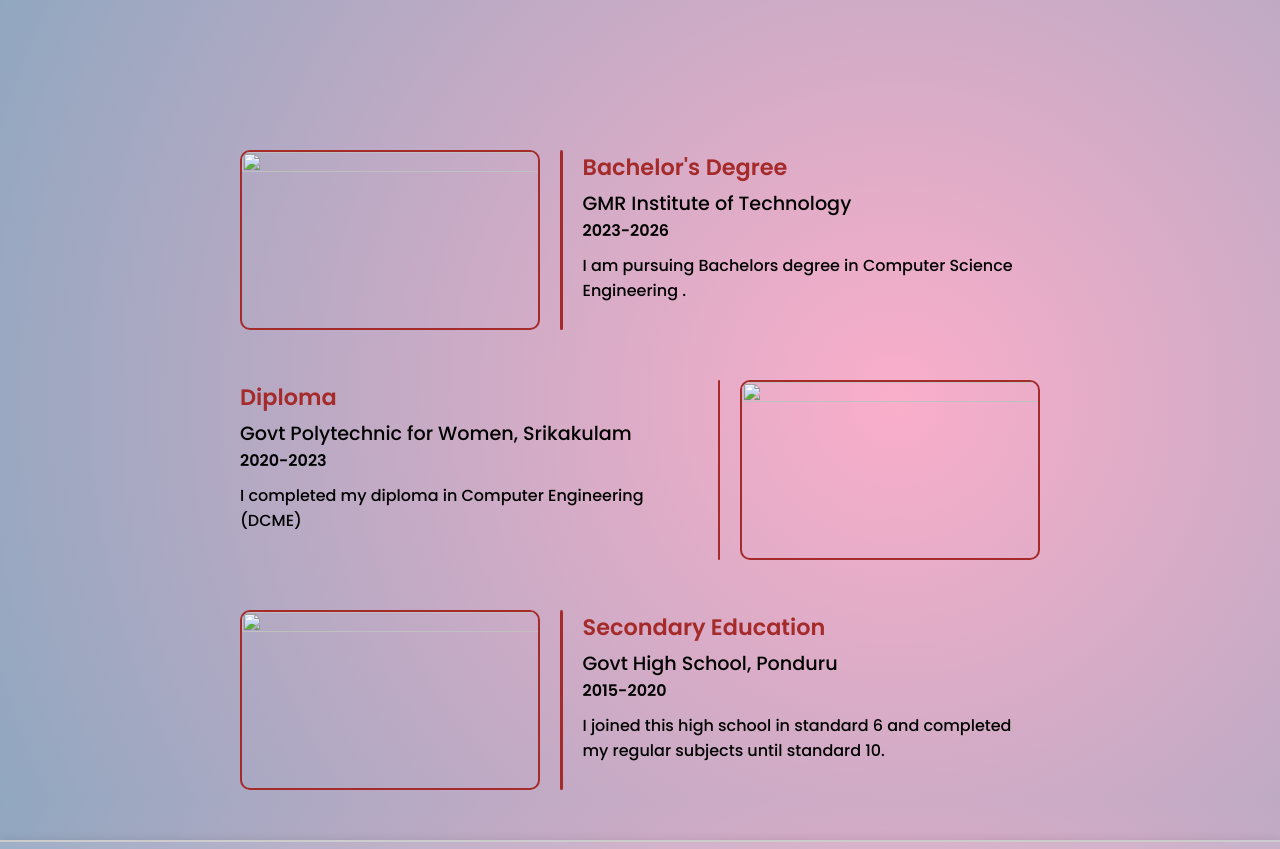
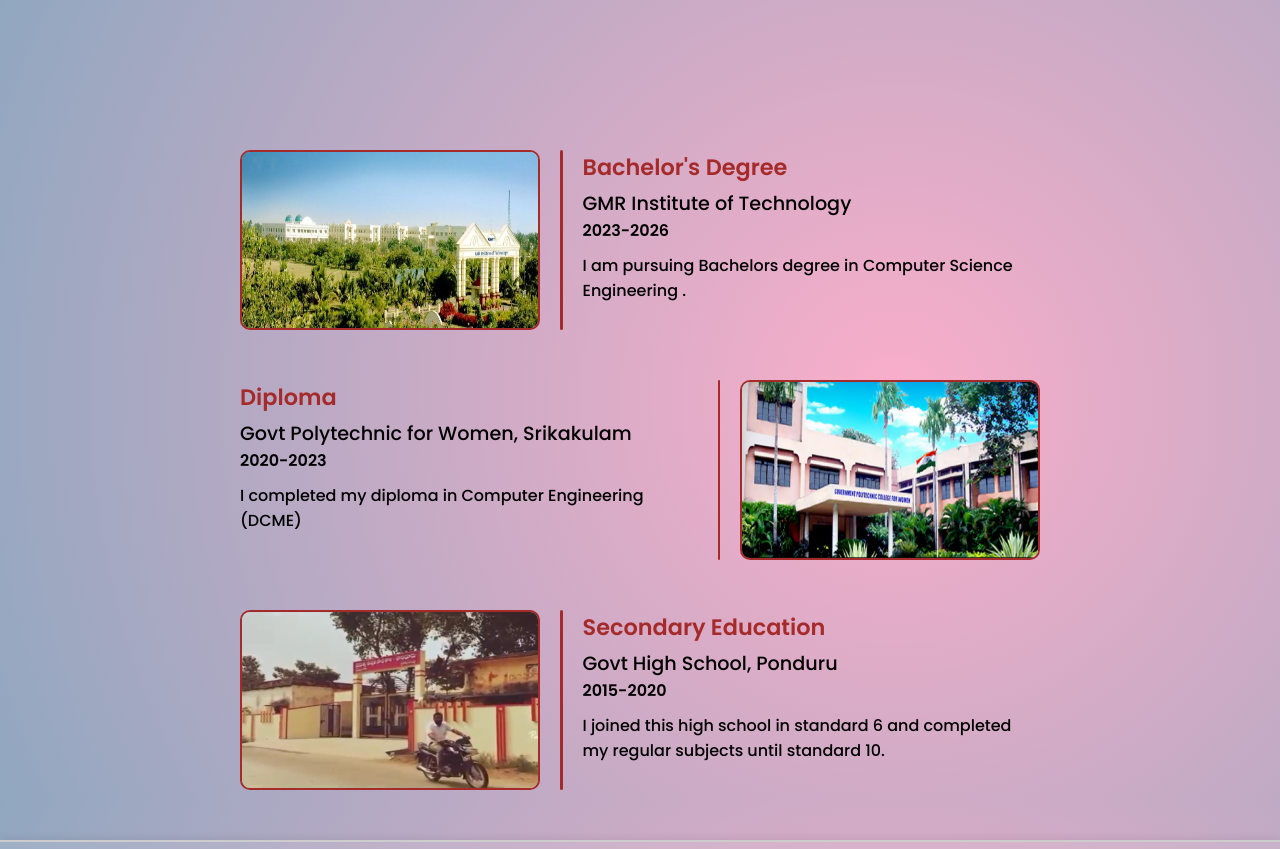
Before and after one commit to Durgaprasanna18110/PORTFOLIO, a plain HTML site: page SRC/pages/education.html in a window 1280 px wide. Shown: the top 849 px of the page. Drawn offline with nearby package versions, Linux system fonts and the light colour scheme; the site is published under a folder, as on GitHub Pages, so addresses that start at the root find nothing.

Commit message:
Update education.html

```diff
--- a/SRC/pages/education.html
+++ b/SRC/pages/education.html
@@ -5,7 +5,7 @@
     <meta name="viewport" content="width=device-width, initial-scale=1">
     <title>Education</title>
     <link rel="stylesheet" type="text/css" href="../style/style.css">
-    <link rel="icon" href="/Assets/favicons/favicon.png" type="image/png" sizes="32x32">
+    <link rel="icon" href="../../Assets/favicons/favicon.png" type="image/png" sizes="32x32">
     <link rel="stylesheet" href="https://cdnjs.cloudflare.com/ajax/libs/font-awesome/6.2.0/css/all.min.css">
     <link rel="stylesheet" href="https://unpkg.com/boxicons@latest/css/boxicons.min.css">
 </head>
@@ -37,7 +37,7 @@
             <div class="education-section">
                 <div class="study first">
                     <div class="image">
-                        <img src="/Assets/education/GMRIT.jpg" alt="">
+                        <img src="../../Assets/education/GMRIT.jpg" alt="">
                     </div>
                     <div class="line"></div>
                     <div class="texts">
@@ -49,7 +49,7 @@
                 </div>
                 <div class="study second">
                     <div class="image">
-                        <img src="/Assets/education/diploma.png" alt="">
+                        <img src="../../Assets/education/diploma.png" alt="">
                     </div>
                     <div class="line"></div>
                     <div class="texts">
@@ -61,7 +61,7 @@
                 </div>
                 <div class="study third">
                     <div class="image">
-                        <img src="/Assets/education/school.png" alt="">
+                        <img src="../../Assets/education/school.png" alt="">
                     </div>
                     <div class="line"></div>
                     <div class="texts">
```
